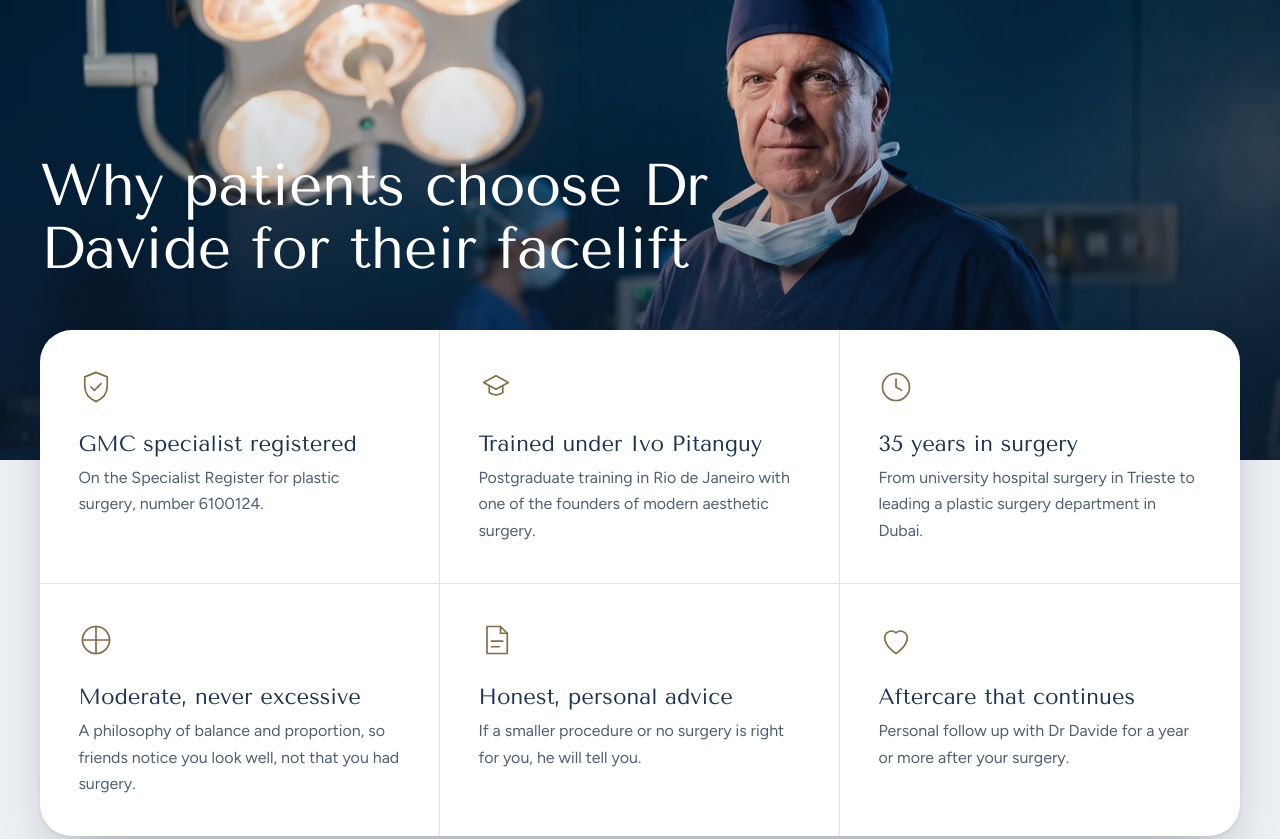
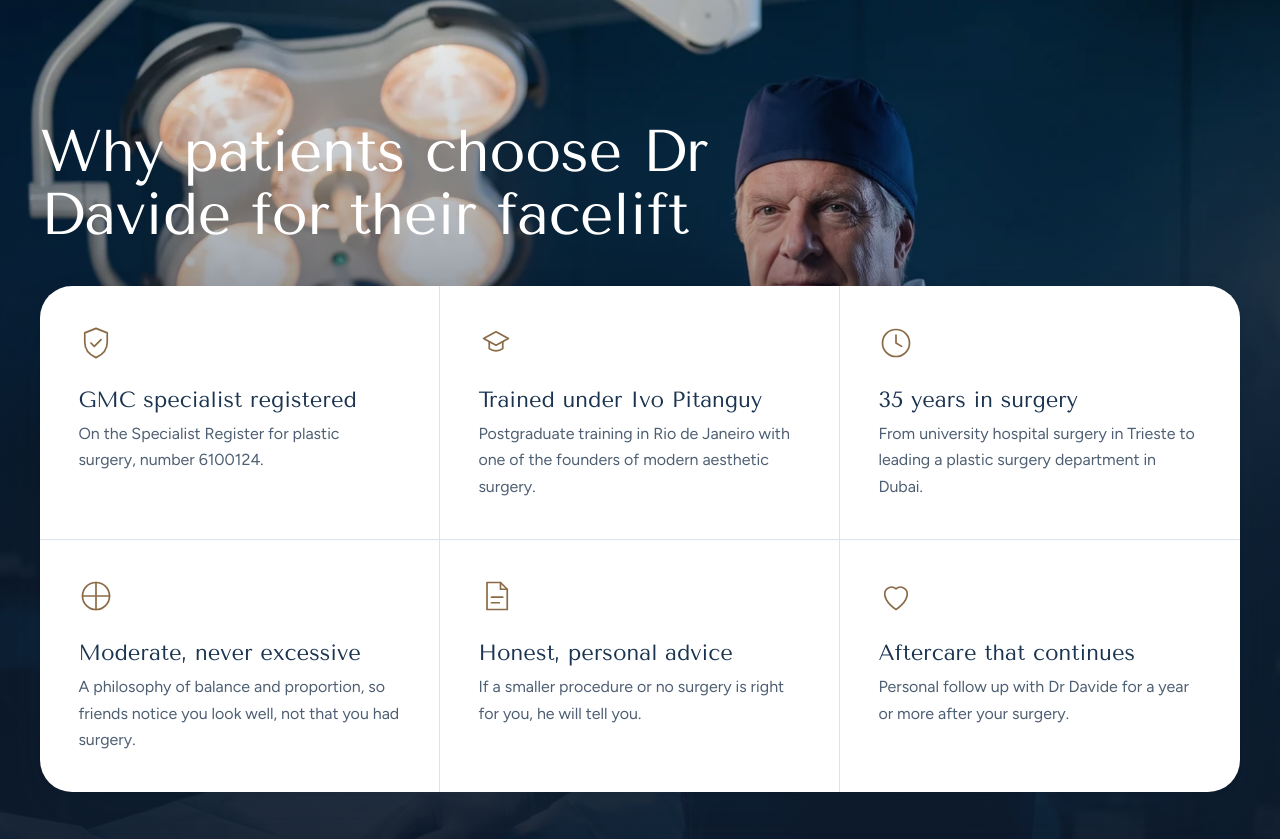
Before and after one commit to OnlineMarketingForDoctors/drdavide-lp, a plain HTML site: page index.html in a window 1280 px wide. Shown: the part 7940-8779 px from the top of the page. Drawn offline with nearby package versions, Linux system fonts and the light colour scheme.

Commit message:
Run theatre photo behind the whole Why Choose section
Co-Authored-By: Claude Opus 5.5 <noreply@anthropic.com>
Claude-Session: https://claude.ai/code/session_017rqZm3qYR8M9v7LPAudb6E

```diff
--- a/assets/css/styles.css
+++ b/assets/css/styles.css
@@ -721,16 +721,17 @@ button { font: inherit; color: inherit; cursor: pointer; }
 /* =========================================================
    WHY CHOOSE
    ========================================================= */
-.why { background: var(--porcelain); padding-bottom: var(--section-y); }
-.why-media { position: relative; height: clamp(420px, 62vh, 640px); overflow: hidden; display: flex; align-items: flex-end; isolation: isolate; }
-.why-media > img { position: absolute; inset: 0; width: 100%; height: 100%; object-fit: cover; object-position: 50% 30%; z-index: -2; }
-.why-media::after { content: ""; position: absolute; inset: 0; z-index: -1; background: linear-gradient(0deg, rgba(14, 28, 46, .85) 0%, rgba(14, 28, 46, .2) 55%, rgba(14, 28, 46, 0) 100%); }
-.why-intro { padding-bottom: 180px; }
+/* The theatre photo runs behind the whole section, so the card sits on the image instead of an empty band */
+.why { position: relative; isolation: isolate; overflow: hidden; background: var(--navy-ink); padding-bottom: clamp(72px, 9vw, 120px); }
+.why-media { height: clamp(380px, 54vh, 560px); display: flex; align-items: flex-end; }
+.why-media > img { position: absolute; inset: 0; width: 100%; height: 100%; object-fit: cover; object-position: 50% 25%; z-index: -2; }
+.why-media::after { content: ""; position: absolute; inset: 0; z-index: -1; background: linear-gradient(180deg, rgba(14, 28, 46, 0) 0%, rgba(14, 28, 46, .35) 30%, rgba(14, 28, 46, .8) 60%, rgba(14, 28, 46, .94) 100%); }
+.why-intro { padding-bottom: 150px; }
 .why-intro .display-lg { color: var(--white); max-width: 14em; }
 
 .why-grid {
   position: relative; z-index: 2;
-  margin-top: -130px;
+  margin-top: -110px;
   display: grid; grid-template-columns: repeat(3, minmax(0, 1fr));
   background: var(--white);
   border-radius: var(--radius-xl);
```
